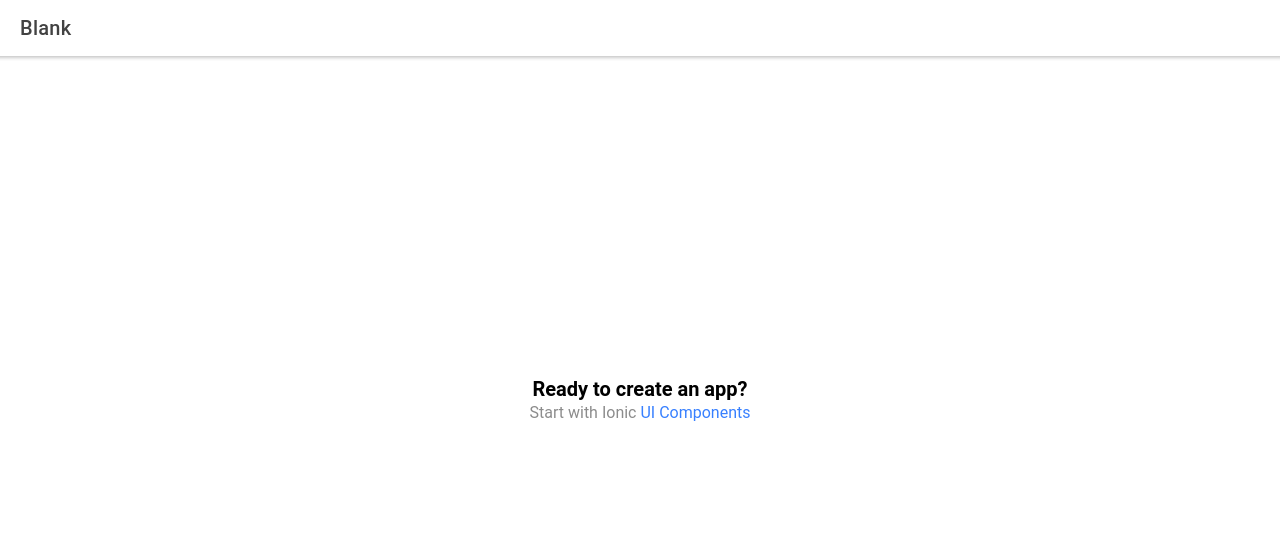
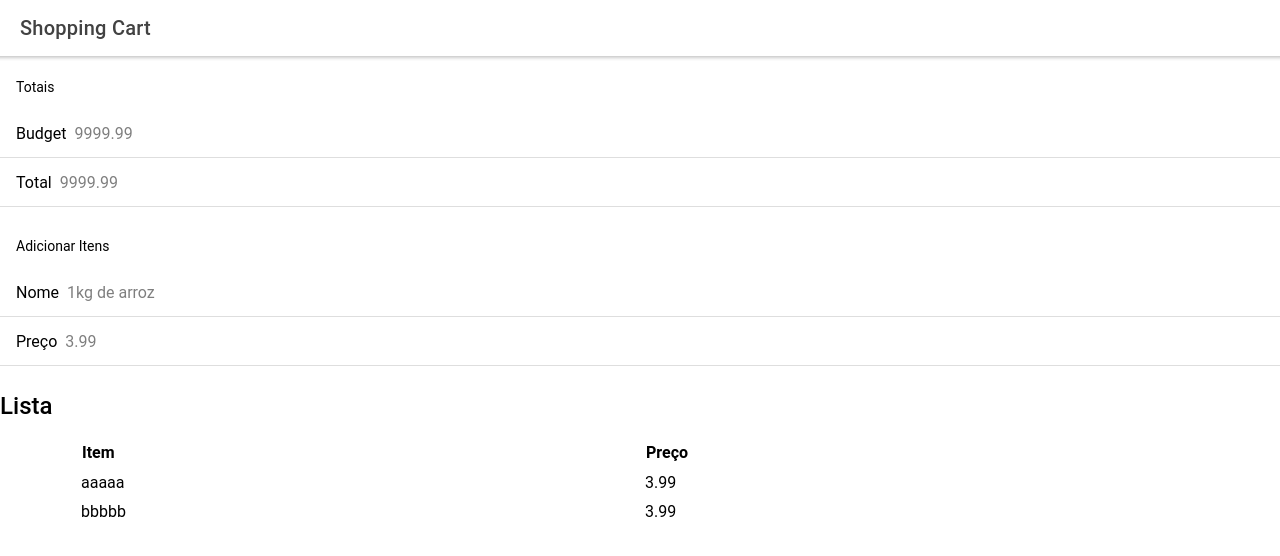
Before and after one commit to Jefferson227/shopping-cart, a React (Create React App) app: page /home in a window 1280 px wide. Shown: the top 556 px of the page. Built offline with nearby package versions, Linux system fonts and the light colour scheme.

Commit message:
Add ShoppingCart component

```diff
--- /dev/null
+++ b/src/components/ShoppingCart/ShoppingCart.tsx
@@ -0,0 +1,72 @@
+import {
+  IonList,
+  IonItem,
+  IonLabel,
+  IonInput,
+  IonListHeader,
+  IonGrid,
+  IonRow,
+  IonCol,
+  IonContent,
+} from '@ionic/react';
+
+const ShoppingCart = () => {
+  return (
+    <>
+      <IonList>
+        <IonListHeader>
+          <IonLabel>Totais</IonLabel>
+        </IonListHeader>
+
+        <IonItem>
+          <IonLabel>Budget</IonLabel>
+          <IonInput placeholder="9999.99"></IonInput>
+        </IonItem>
+
+        <IonItem>
+          <IonLabel>Total</IonLabel>
+          <IonInput placeholder="9999.99" readonly={true}></IonInput>
+        </IonItem>
+      </IonList>
+
+      <IonList>
+        <IonListHeader>
+          <IonLabel>Adicionar Itens</IonLabel>
+        </IonListHeader>
+
+        <IonItem>
+          <IonLabel>Nome</IonLabel>
+          <IonInput placeholder="1kg de arroz"></IonInput>
+        </IonItem>
+
+        <IonItem>
+          <IonLabel>Preço</IonLabel>
+          <IonInput placeholder="3.99"></IonInput>
+        </IonItem>
+      </IonList>
+
+      <IonContent>
+        <h2>Lista</h2>
+
+        <IonGrid fixed={true} style={{ border: '1px solid #ffffff' }}>
+          <IonRow style={{ fontWeight: 'bold' }}>
+            <IonCol style={{ border: '1px solid #ffffff' }}>Item</IonCol>
+            <IonCol style={{ border: '1px solid #ffffff' }}>Preço</IonCol>
+          </IonRow>
+
+          <IonRow>
+            <IonCol>aaaaa</IonCol>
+            <IonCol>3.99</IonCol>
+          </IonRow>
+
+          <IonRow>
+            <IonCol>bbbbb</IonCol>
+            <IonCol>3.99</IonCol>
+          </IonRow>
+        </IonGrid>
+      </IonContent>
+    </>
+  );
+};
+
+export default ShoppingCart;
--- a/src/pages/Home.tsx
+++ b/src/pages/Home.tsx
@@ -1,22 +1,29 @@
-import { IonContent, IonHeader, IonPage, IonTitle, IonToolbar } from '@ionic/react';
-import ExploreContainer from '../components/ExploreContainer';
+import {
+  IonContent,
+  IonHeader,
+  IonPage,
+  IonTitle,
+  IonToolbar,
+} from '@ionic/react';
 import './Home.css';
+import ShoppingCart from '../components/ShoppingCart/ShoppingCart';
 
 const Home: React.FC = () => {
   return (
     <IonPage>
       <IonHeader>
         <IonToolbar>
-          <IonTitle>Blank</IonTitle>
+          <IonTitle>Shopping Cart</IonTitle>
         </IonToolbar>
       </IonHeader>
       <IonContent fullscreen>
         <IonHeader collapse="condense">
           <IonToolbar>
-            <IonTitle size="large">Blank</IonTitle>
+            <IonTitle size="large">Shopping Cart</IonTitle>
           </IonToolbar>
         </IonHeader>
-        <ExploreContainer />
+
+        <ShoppingCart />
       </IonContent>
     </IonPage>
   );
```
Also changed, not shown: 1 other file (tests, documents, lock files or other folders).
